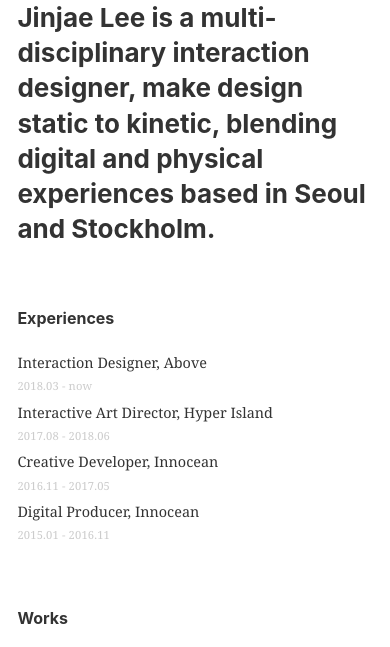
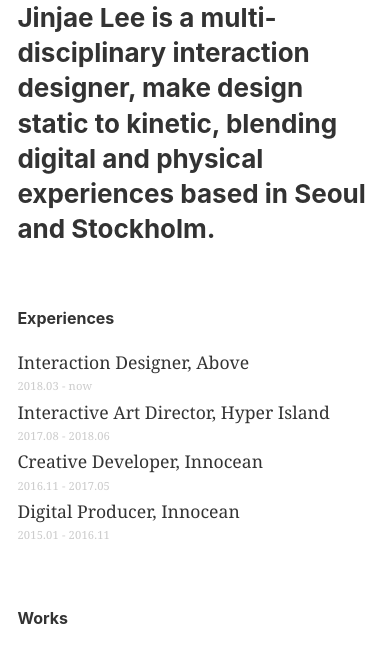
Before and after one commit to jinbread/jinbread, a Gatsby site: page / in a window 390 px wide. Shown: the part 150-797 px from the top of the page. Built offline with nearby package versions, Linux system fonts and the light colour scheme; Gatsby itself is replaced by a stand-in of ours.

Commit message:
css detail updated 2

```diff
--- a/src/components/layout.css
+++ b/src/components/layout.css
@@ -655,11 +655,18 @@ p {
   .content {
       display: block;
   }
+
   .detail {
       text-align: left;
   }
+
   p {
+      font-size: 1.1rem;
       margin-bottom: 0.2rem;
+  }
+
+  .title {
+      margin-bottom: 0;
   }
 }
 
```
